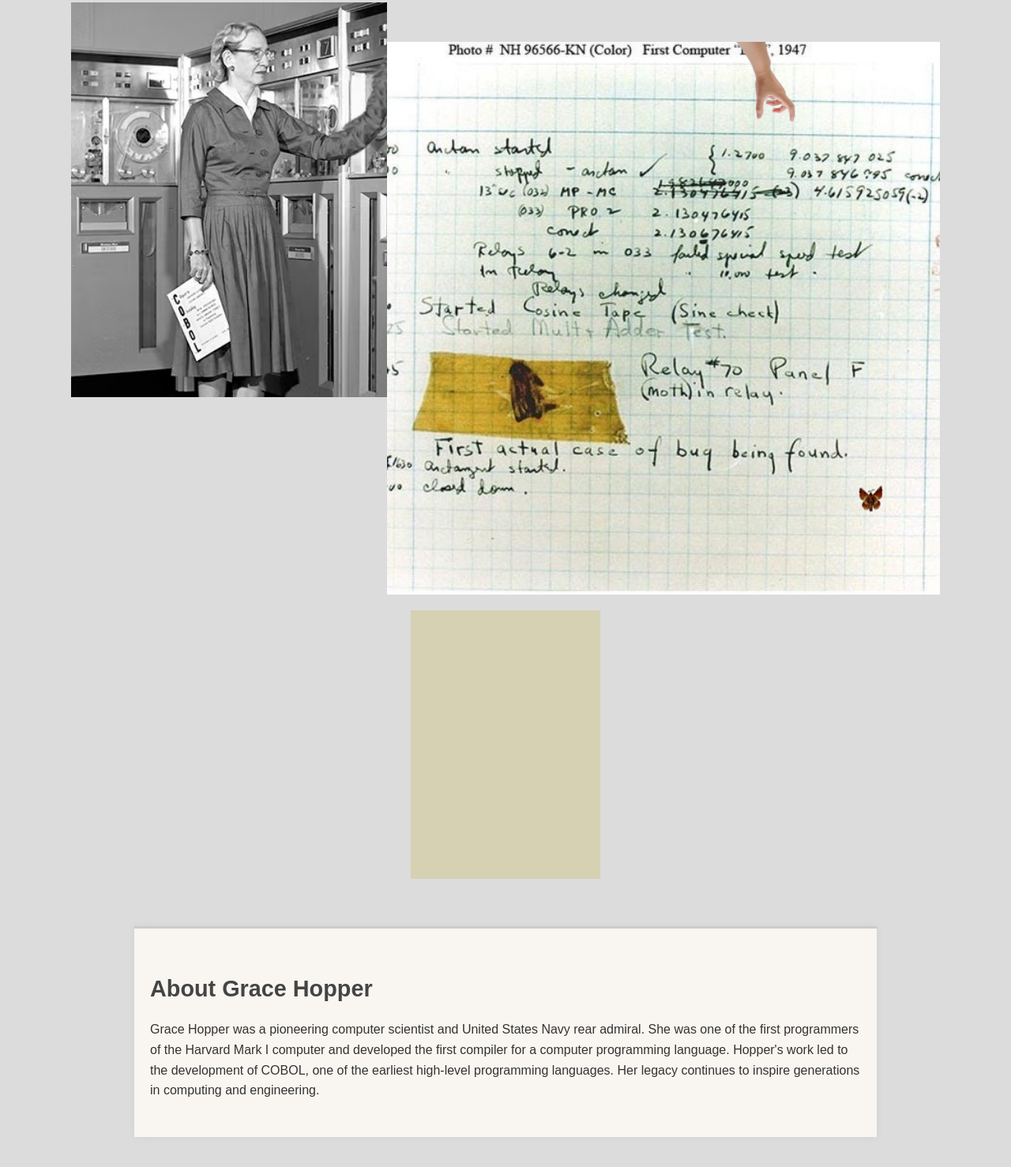
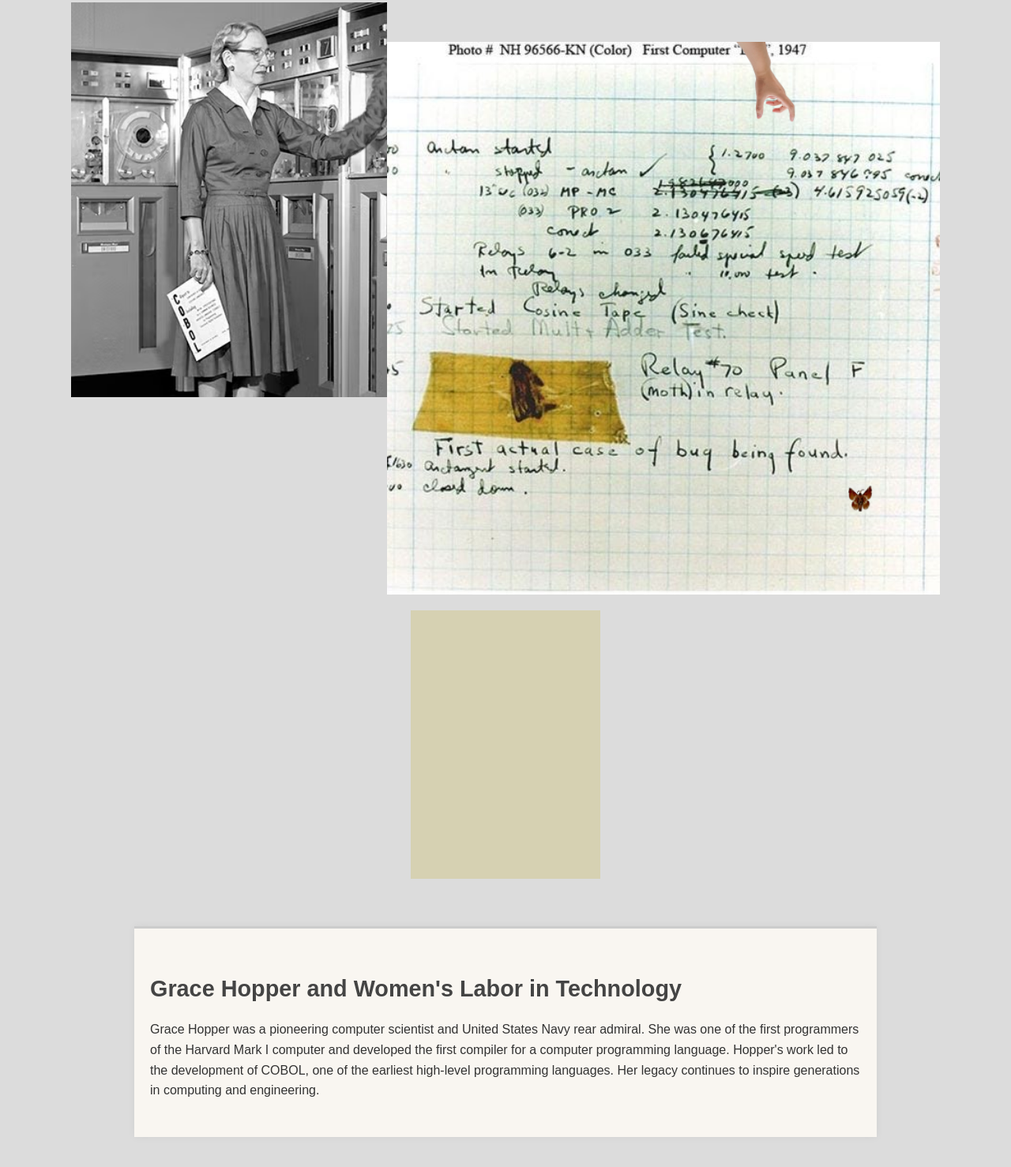
Before and after one commit to Nckravets/norakravets.com, a plain HTML site: page index.html in a window 1280 px wide. Shown: the part 130-1608 px from the top of the page at 79% size. Drawn offline with Linux system fonts and the light colour scheme.

Commit message:
Add files via upload

```diff
--- a/index.html
+++ b/index.html
@@ -95,7 +95,7 @@
     </div>
 
     <div class="essay">
-        <h2>About Grace Hopper</h2>
+        <h2>Grace Hopper and Women's Labor in Technology</h2>
         <p>
             Grace Hopper was a pioneering computer scientist and United States Navy rear admiral. She was one of the first programmers of the Harvard Mark I computer and developed the first compiler for a computer programming language. Hopper's work led to the development of COBOL, one of the earliest high-level programming languages. Her legacy continues to inspire generations in computing and engineering.
         </p>
@@ -129,7 +129,7 @@
 
         function createNewPrize() {
             return {
-                x: Math.random() * (canvas.width - 80) + 50,
+                x: (Math.random() * (canvas.width - 60)) + 20,
                 y: Math.random() * (canvas.height - 80) + 50,
                 width: 30,
                 height: 30,
```
